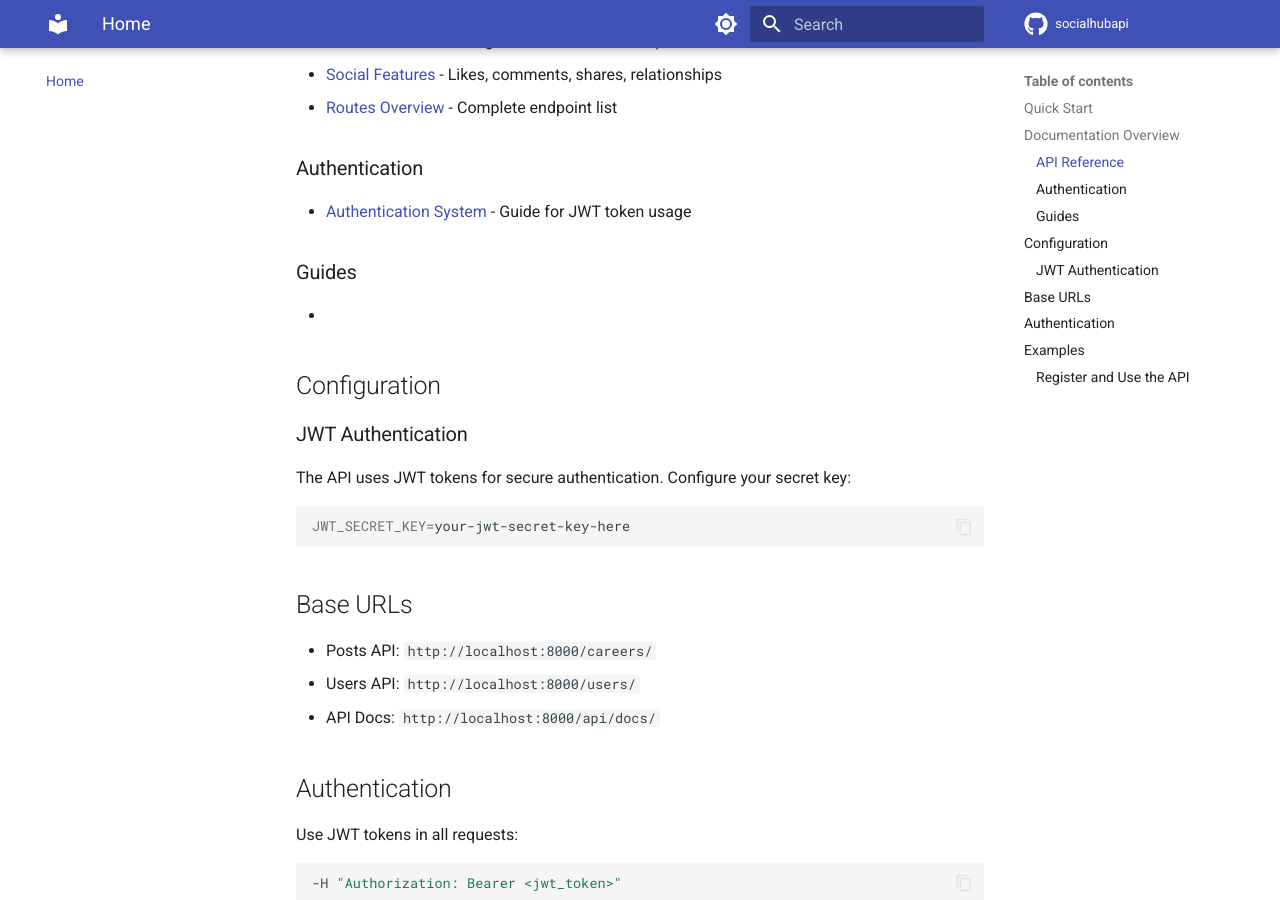
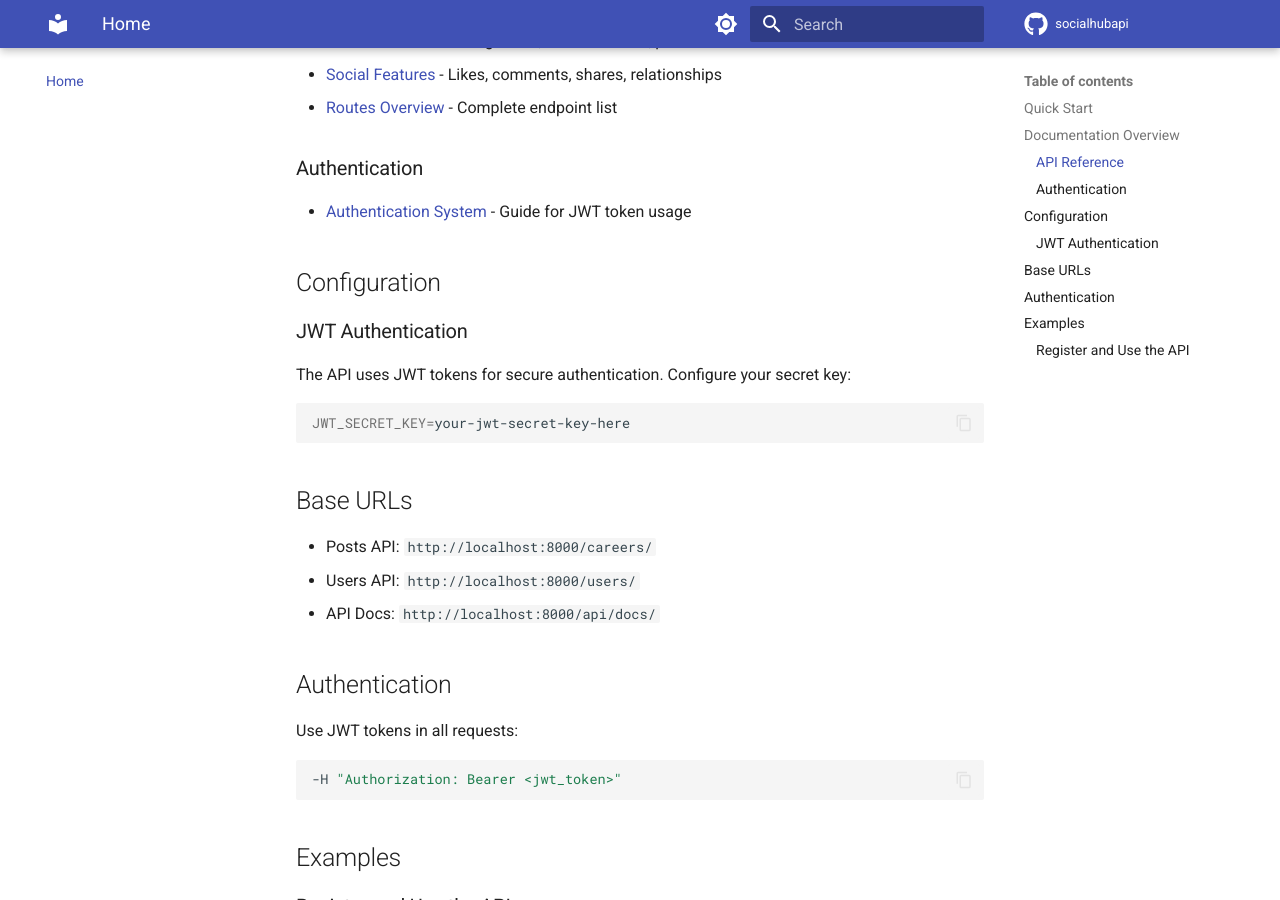
Before and after one commit to lfelipediniz/SocialHubAPI, an MkDocs documentation site: the page built from docs/docs/index.md, in a window 1280 px wide and 900 px high, scrolled down 838 px. Built offline with MkDocs 1.6.1 and Material for MkDocs 9.7.7, drawn with Linux system fonts in a browser that asks for light colours; comment, search, counter and statistics services are not loaded.

Commit message:
fix: docs files

```diff
--- a/docs/docs/index.md
+++ b/docs/docs/index.md
@@ -39,9 +39,6 @@ python manage.py runserver 0.0.0.0:8000
 
 * [Authentication System](auth/index.md) - Guide for JWT token usage
 
-### Guides
-
-*
 ## Configuration
 
 ### JWT Authentication
```
Also changed, not shown: docs/site/index.html, docs/site/search/search_index.json.
